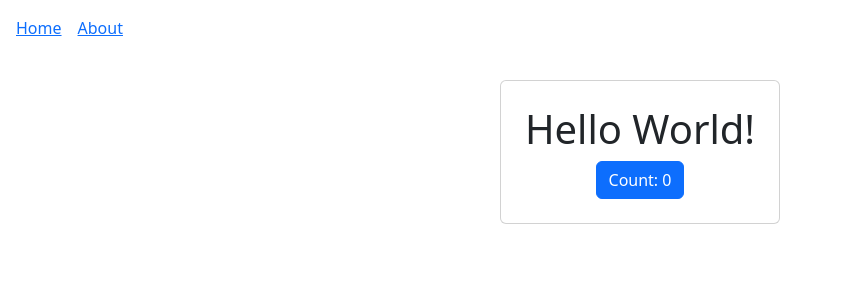
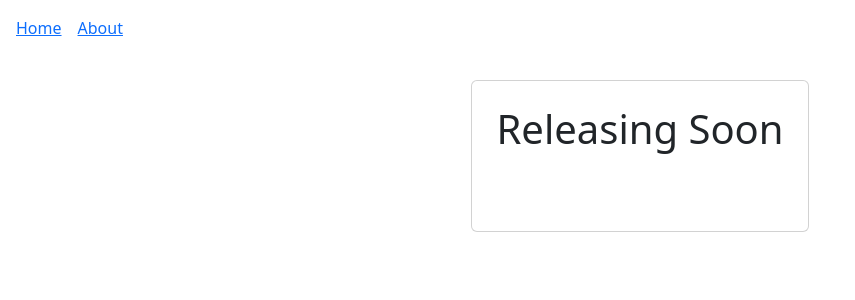
Before and after one commit to CS571-S26/p44, a React (Vite) app: page / in a window 1280 px wide. Shown: the top 300 px of the page, without its empty margins (0-855 px from the left). Built offline with nearby package versions, Linux system fonts and the light colour scheme.

Commit message:
first check complete

```diff
--- a/src/App.css
+++ b/src/App.css
@@ -0,0 +1,5 @@
+h2 {
+  font-family: "Bitcount Grid Single Ink";
+  font-weight: 400;
+  color: white;
+}
--- a/src/pages/AboutPage.jsx
+++ b/src/pages/AboutPage.jsx
@@ -7,7 +7,7 @@ export default function AboutPage() {
       <Card className='m-4 p-2'>
         <Card.Body className='text-center'>
           <h2>About</h2>
-          <p>Example declarative routing with react-router-dom.</p>
+          <p>More Coming Soon!</p>
         </Card.Body>
       </Card>
     </div>
--- a/src/pages/HomePage.jsx
+++ b/src/pages/HomePage.jsx
@@ -9,8 +9,8 @@ export default function HomePage() {
     <div className="w-100 h-100 d-flex justify-content-center align-items-center">
       <Card className='m-4 p-2'>
         <Card.Body className='text-center'>
-          <h1>Hello World!</h1>
-          <Button onClick={() => setCount(o => o + 1)}>Count: {count}</Button>
+          <h1>Releasing Soon</h1>
+          <h2>Swing Trade Project!</h2>
         </Card.Body>
       </Card>
     </div>
```
Also changed, not shown: 5 other files (tests, documents, lock files or other folders).
